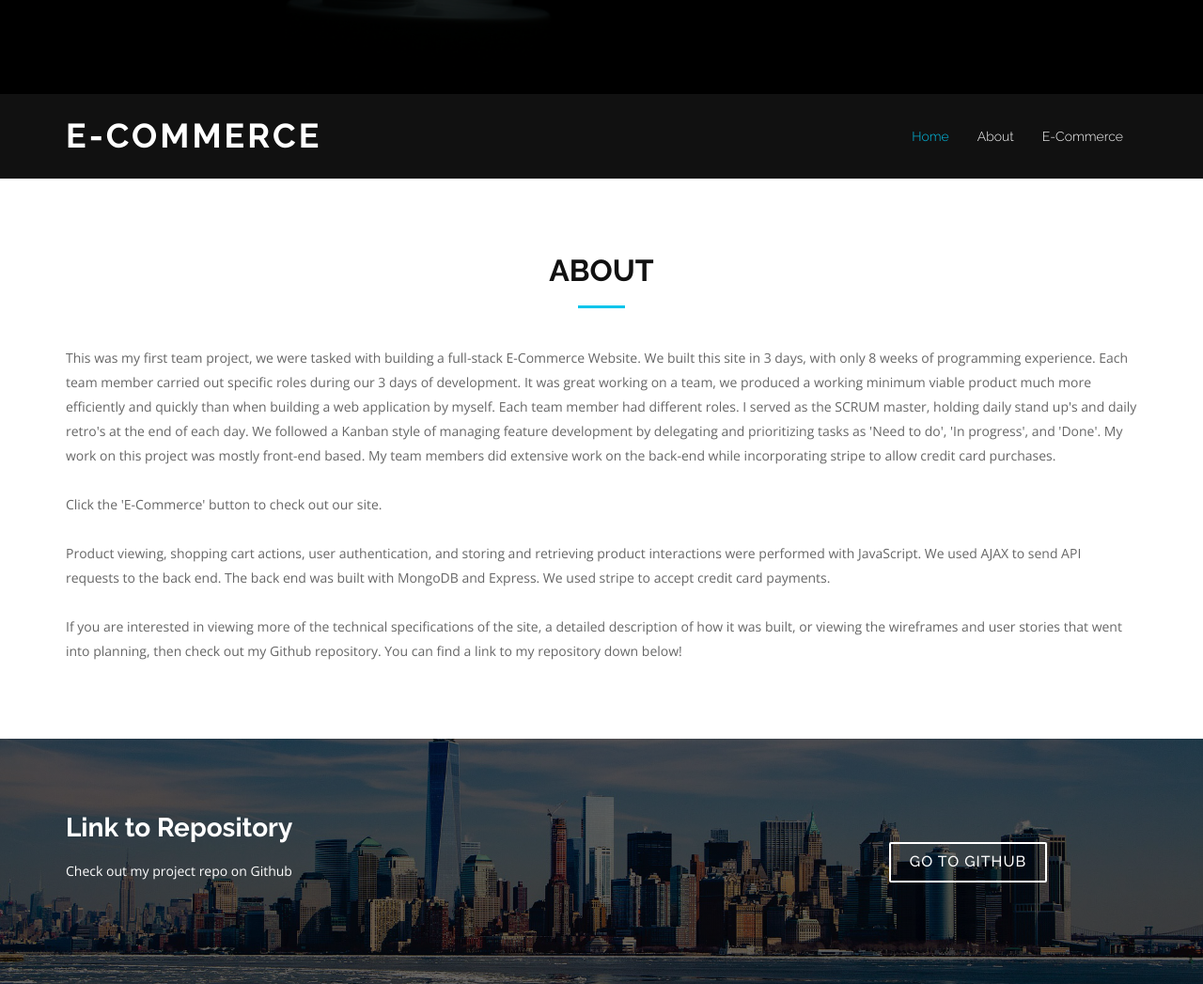
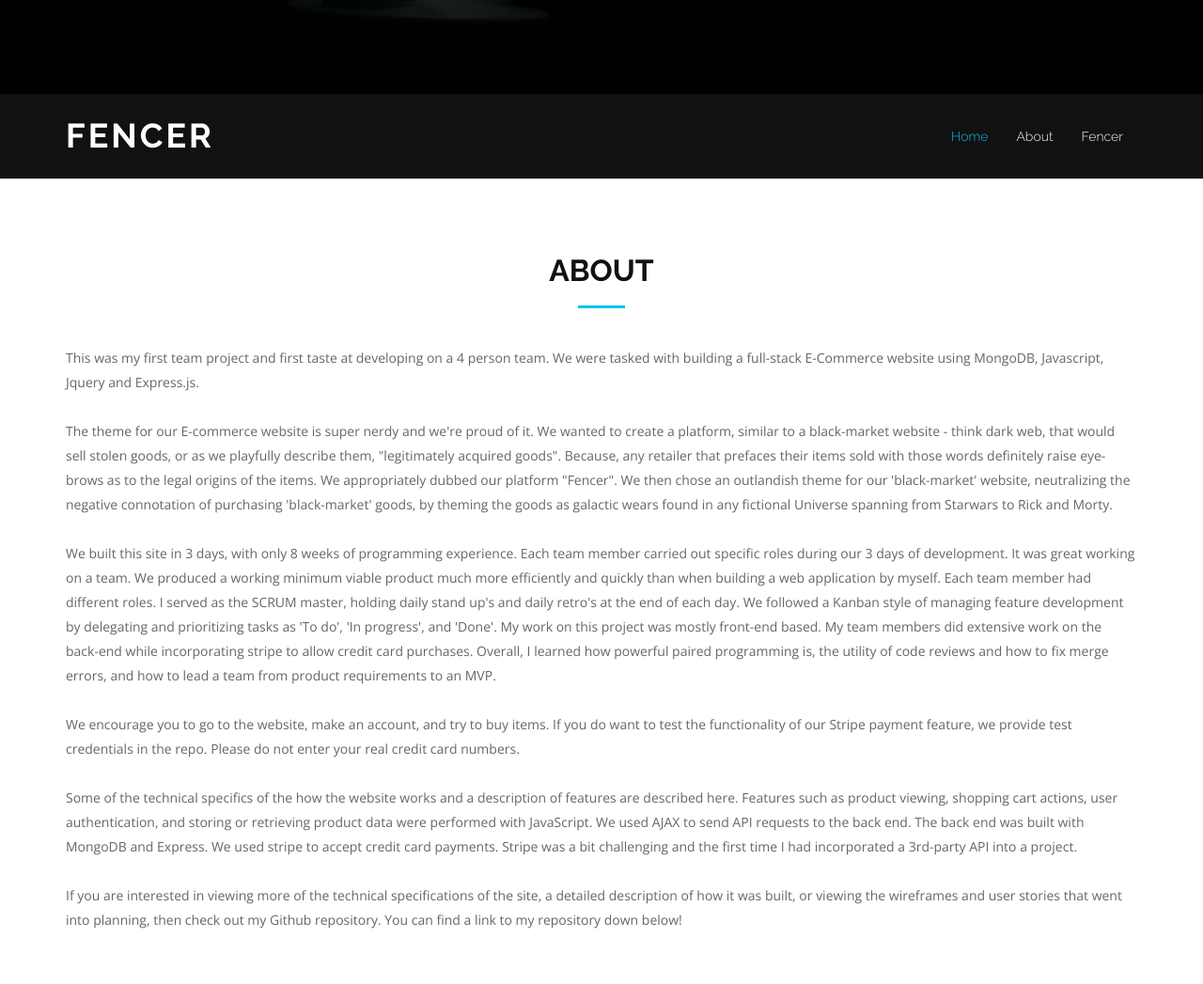
Before and after one commit to ryanwk/old_portfolio, a website: page e-commerce.html in a window 1280 px wide. Shown: the part 700-1747 px from the top of the page at 94% size. Drawn offline with nearby package versions, Linux system fonts and the light colour scheme.

Commit message:
changed all 'home' buttons to return from 'ryanwk.github.io' -the old website- to the new domain = 'www.ryanwkoch.com'

```diff
--- a/e-commerce.html
+++ b/e-commerce.html
@@ -1,12 +1,13 @@
 <!DOCTYPE html>
 <html lang="en">
+
 <head>
 
   <!-- Global site tag (gtag.js) - Google Analytics -->
   <script async src="https://www.googletagmanager.com/gtag/js?id=UA-119893381-1"></script>
   <script>
     window.dataLayer = window.dataLayer || [];
-  function gtag(){dataLayer.push(arguments);}
+    function gtag() { dataLayer.push(arguments); }
     gtag('js', new Date());
 
     gtag('config', 'UA-119893381-1');
@@ -26,7 +27,8 @@
   <meta name="twitter:image" content="">
 
   <!-- Google Fonts -->
-  <link href="https://fonts.googleapis.com/css?family=Open+Sans:300,300i,400,400i,700,700i|Raleway:300,400,500,700,800" rel="stylesheet">
+  <link href="https://fonts.googleapis.com/css?family=Open+Sans:300,300i,400,400i,700,700i|Raleway:300,400,500,700,800"
+    rel="stylesheet">
 
   <!-- Bootstrap CSS File -->
   <link href="lib/bootstrap/css/bootstrap.min.css" rel="stylesheet">
@@ -54,11 +56,13 @@
           <!-- <img class="" src="img/logo.png" alt="Imperial"> -->
         </div>
 
-        <h1>E-Commerce</h1>
-        <h2></span></h2>
+        <h1>Fencer: Galactic E-Commerce</h1>
+        <h2>
+          </span>
+        </h2>
         <div class="actions">
           <a href="#about" class="btn-get-started">About</a>
-          <a href="https://heroku-complex.github.io/team-project-front-end/" class="btn-services"> E-Commerce </a>
+          <a href="https://heroku-complex.github.io/team-project-front-end/" class="btn-services"> Fencer </a>
           <!-- <a href="#services" class="btn-services">Repo</a> -->
         </div>
       </div>
@@ -71,21 +75,31 @@
   <header id="header">
     <div class="container">
       <div id="logo" class="pull-left">
-        <h1><a href="#hero">E-Commerce</a></h1>
+        <h1>
+          <a href="#hero">Fencer</a>
+        </h1>
       </div>
 
       <nav id="nav-menu-container">
         <ul class="nav-menu">
-          <li class="menu-active"><a href="https://ryanwk.github.io/">Home</a></li>
-          <li><a href="#about">About</a></li>
-          <li><a href="https://heroku-complex.github.io/team-project-front-end/"> E-Commerce </a></li>
+          <li class="menu-active">
+            <a href="https://www.ryanwkoch.com/">Home</a>
+          </li>
+          <li>
+            <a href="#about">About</a>
+          </li>
+          <li>
+            <a href="https://heroku-complex.github.io/team-project-front-end/"> Fencer </a>
+          </li>
           <!-- <li><a href="#testimonials">Recommendations</a></li> -->
           <!-- <li><a href="#team">Blog</a></li>  -->
         </ul>
 
-      </nav><!-- #nav-menu-container -->
+      </nav>
+      <!-- #nav-menu-container -->
     </div>
-  </header><!-- #header -->
+  </header>
+  <!-- #header -->
 
   <!--==========================
   About Section
@@ -107,20 +121,51 @@
           <!-- <h2 class="about-title">G</h2> -->
           <p class="about-text">
 
-            This was my first team project, we were tasked with building a full-stack E-Commerce Website. We built this site in 3 days, with only 8 weeks of programming experience. Each team member carried out specific roles during our 3 days of development. It was great working on a team, we produced a working minimum viable product much more efficiently and quickly than when building a web application by myself. Each team member had different roles. I served as the SCRUM master, holding daily stand up's and daily retro's at the end of each day. We followed a Kanban style of managing feature development by delegating and prioritizing tasks as 'Need to do', 'In progress', and 'Done'. My work on this project was mostly front-end based. My team members did extensive work on the back-end while incorporating stripe to allow credit card purchases.
+
+
+            This was my first team project and first taste at developing on a 4 person team. We were tasked with
+            building a full-stack E-Commerce website using MongoDB, Javascript, Jquery and Express.js.
+            <br>
+            <br> The theme for our E-commerce website is super nerdy and we're proud of it. We wanted to
+            create a platform, similar to a black-market website - think dark web, that would sell stolen
+            goods, or as we playfully describe them, "legitimately acquired goods". Because, any retailer
+            that prefaces their items sold with those words definitely raise eye-brows as to the legal
+            origins of the items. We appropriately dubbed our platform "Fencer". We then chose an outlandish
+            theme for our 'black-market' website, neutralizing the negative connotation of purchasing
+            'black-market' goods, by theming the goods as galactic wears found in any fictional Universe
+            spanning from Starwars to Rick and Morty.
 
             <br>
-            <br>
-            Click the 'E-Commerce' button to check out our site.
-            <br>
-            <br>
-
-            Product viewing, shopping cart actions, user authentication, and storing and retrieving product interactions were performed with JavaScript. We used AJAX to send API requests to the back end. The back end was built with MongoDB and Express. We used stripe to accept credit card payments.
+            <br> We built this site in 3 days, with only 8 weeks of programming experience. Each team member
+            carried out specific roles during our 3 days of development. It was great working on a team.
+            We produced a working minimum viable product much more efficiently and quickly than when
+            building a web application by myself. Each team member had different roles. I served as the
+            SCRUM master, holding daily stand up's and daily retro's at the end of each day. We followed
+            a Kanban style of managing feature development by delegating and prioritizing tasks as 'To
+            do', 'In progress', and 'Done'. My work on this project was mostly front-end based. My team
+            members did extensive work on the back-end while incorporating stripe to allow credit card
+            purchases. Overall, I learned how powerful paired programming is, the utility of code reviews
+            and how to fix merge errors, and how to lead a team from product requirements to an MVP.
 
             <br>
+            <br> We encourage you to go to the website, make an account, and try to buy items. If you do
+            want to test the functionality of our Stripe payment feature, we provide test credentials
+            in the repo. Please do not enter your real credit card numbers.
             <br>
-If you are interested in viewing more of the technical specifications of the site, a detailed description of how it was built, or viewing the wireframes and user stories that went into planning, then check out my Github repository. You can find a link to my repository down below!
-<br></p>
+            <br> Some of the technical specifics of the how the website works and a description of features
+            are described here. Features such as product viewing, shopping cart actions, user authentication,
+            and storing or retrieving product data were performed with JavaScript. We used AJAX to send
+            API requests to the back end. The back end was built with MongoDB and Express. We used stripe
+            to accept credit card payments. Stripe was a bit challenging and the first time I had incorporated
+            a 3rd-party API into a project.
+
+            <br>
+            <br> If you are interested in viewing more of the technical specifications of the site, a detailed
+            description of how it was built, or viewing the wireframes and user stories that went into
+            planning, then check out my Github repository. You can find a link to my repository down
+            below!
+            <br>
+          </p>
         </div>
       </div>
     </div>
@@ -151,7 +196,8 @@
       <div class="row">
         <div class="col-md-12">
           <div class="copyright">
-              &copy; Copyright <strong>Ryan Koch</strong>. All Rights Reserved
+            &copy; Copyright
+            <strong>Ryan Koch</strong>. All Rights Reserved
           </div>
           <div class="credits">
 
@@ -159,9 +205,12 @@
         </div>
       </div>
     </div>
-  </footer><!-- #footer -->
+  </footer>
+  <!-- #footer -->
 
-  <a href="#" class="back-to-top"><i class="fa fa-chevron-up"></i></a>
+  <a href="#" class="back-to-top">
+    <i class="fa fa-chevron-up"></i>
+  </a>
 
   <!-- Required JavaScript Libraries -->
   <script src="lib/jquery/jquery.min.js"></script>
@@ -179,4 +228,5 @@
 
 
 </body>
+
 </html>
```
Also changed, not shown: fisherspotlight.html (+27 -10 lines), glass.html (renamed from capstone.html, +34 -14 lines), research.html (+27 -10 lines), stronger.html (+45 -19 lines), tic-tac-toe.html (+49 -21 lines). Lines whose indentation alone changed are shown as unchanged.
